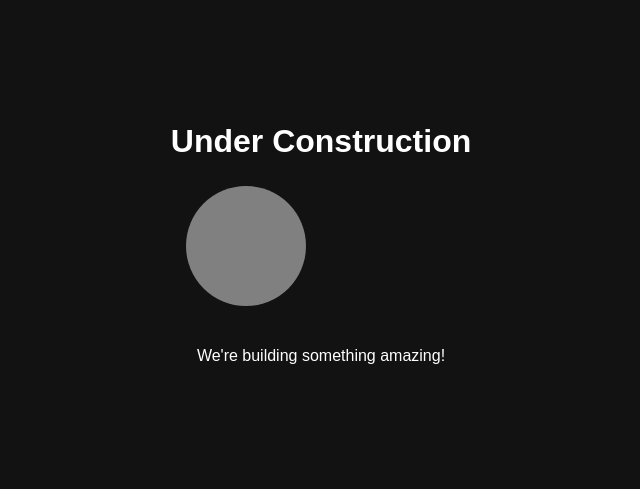
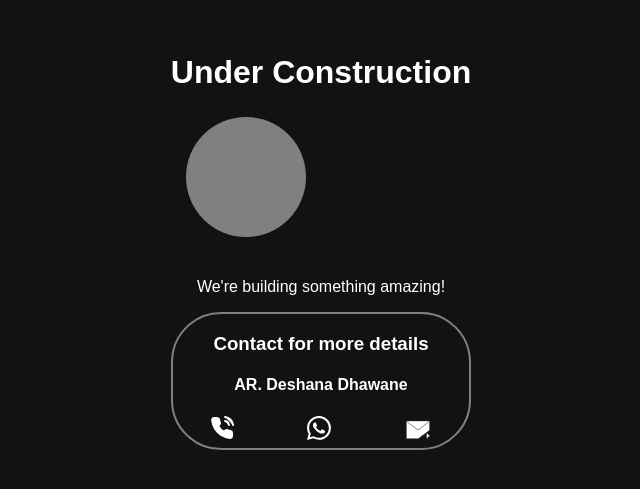
Before and after one commit to dsdarchitects/dsdarchitects.github.io, a plain HTML site: page index.html in a window 1280 px wide. Shown: the part 159-648 px from the top of the page, without its empty margins (319-959 px from the left). Drawn offline with Linux system fonts and the light colour scheme.

Commit message:
Added contact details

```diff
--- a/index.html
+++ b/index.html
@@ -3,6 +3,11 @@
 <head>
 <meta charset="UTF-8">
 <meta name="viewport" content="width=device-width, initial-scale=1.0">
+<meta property="og:title" content="DSD Architects">
+<meta property="og:description" content="Best Interior Designer & Architect in Pune">
+<meta name="twitter:title" content="DSD Architects">
+<meta name="twitter:description" content="Best Interior Designer & Architect in Pune">
+
 <style>
   body {
     background-color: #121212;
@@ -32,6 +37,16 @@
     height: 100%;
   }
 
+  .border{
+      border:2px solid gray;
+      border-radius:50px;
+  }
+
+  .contact{
+      display:flex;
+      justify-content:space-around;
+  }
+
   @keyframes construction {
     0%, 100% { transform: translateY(0); }
     50% { transform: translateY(-20px); }
@@ -56,6 +71,18 @@
       </svg>
     </div>
     <p>We're building something amazing!</p>
+    <div class="border">
+    <h3>Contact for more details</p>
+    <h4>AR. Deshana Dhawane</h4>
+    <div class="contact">
+      <a href="tel:+918177979388">  <svg style="color: white" xmlns="http://www.w3.org/2000/svg" width="24" height="24" viewBox="0 0 24 24" fill="none" stroke="currentColor" stroke-width="2" stroke-linecap="round" stroke-linejoin="round" class="feather feather-phone-call"><path d="M15.05 5A5 5 0 0 1 19 8.95M15.05 1A9 9 0 0 1 23 8.94m-1 7.98v3a2 2 0 0 1-2.18 2 19.79 19.79 0 0 1-8.63-3.07 19.5 19.5 0 0 1-6-6 19.79 19.79 0 0 1-3.07-8.67A2 2 0 0 1 4.11 2h3a2 2 0 0 1 2 1.72 12.84 12.84 0 0 0 .7 2.81 2 2 0 0 1-.45 2.11L8.09 9.91a16 16 0 0 0 6 6l1.27-1.27a2 2 0 0 1 2.11-.45 12.84 12.84 0 0 0 2.81.7A2 2 0 0 1 22 16.92z" fill="white"></path></svg>
+      </a>
+      <a href="https://wa.me/918177979388?text=Hi">  <svg style="color: white" xmlns="http://www.w3.org/2000/svg" width="24" height="24" fill="currentColor" class="bi bi-whatsapp" viewBox="0 0 16 16"> <path d="M13.601 2.326A7.854 7.854 0 0 0 7.994 0C3.627 0 .068 3.558.064 7.926c0 1.399.366 2.76 1.057 3.965L0 16l4.204-1.102a7.933 7.933 0 0 0 3.79.965h.004c4.368 0 7.926-3.558 7.93-7.93A7.898 7.898 0 0 0 13.6 2.326zM7.994 14.521a6.573 6.573 0 0 1-3.356-.92l-.24-.144-2.494.654.666-2.433-.156-.251a6.56 6.56 0 0 1-1.007-3.505c0-3.626 2.957-6.584 6.591-6.584a6.56 6.56 0 0 1 4.66 1.931 6.557 6.557 0 0 1 1.928 4.66c-.004 3.639-2.961 6.592-6.592 6.592zm3.615-4.934c-.197-.099-1.17-.578-1.353-.646-.182-.065-.315-.099-.445.099-.133.197-.513.646-.627.775-.114.133-.232.148-.43.05-.197-.1-.836-.308-1.592-.985-.59-.525-.985-1.175-1.103-1.372-.114-.198-.011-.304.088-.403.087-.088.197-.232.296-.346.1-.114.133-.198.198-.33.065-.134.034-.248-.015-.347-.05-.099-.445-1.076-.612-1.47-.16-.389-.323-.335-.445-.34-.114-.007-.247-.007-.38-.007a.729.729 0 0 0-.529.247c-.182.198-.691.677-.691 1.654 0 .977.71 1.916.81 2.049.098.133 1.394 2.132 3.383 2.992.47.205.84.326 1.129.418.475.152.904.129 1.246.08.38-.058 1.171-.48 1.338-.943.164-.464.164-.86.114-.943-.049-.084-.182-.133-.38-.232z" fill="white"></path> </svg>
+      </a>
+      <a href="https://wa.me/918177979388?text=Hi">  <!--?xml version="1.0" encoding="UTF-8"?--><svg style="color: white" width="28" height="28" viewBox="0 0 48 48" fill="none" xmlns="http://www.w3.org/2000/svg"><path d="M44 24V9H24H4V24V39H24" stroke="#333" stroke-width="1" stroke-linecap="round" stroke-linejoin="round" fill="white"></path><path d="M44 34L30 34" stroke="#333" stroke-width="1" stroke-linecap="round" stroke-linejoin="round" fill="white"></path><path d="M39 29L44 34L39 39" stroke="#333" stroke-width="1" stroke-linecap="round" stroke-linejoin="round" fill="white"></path><path d="M4 9L24 24L44 9" stroke="#333" stroke-width="1" stroke-linecap="round" stroke-linejoin="round" fill="white"></path></svg>
+      </a>
+      </div>
+    </div>
   </div>
   <script>
     const crane = document.querySelector('.construction-animation');
```
